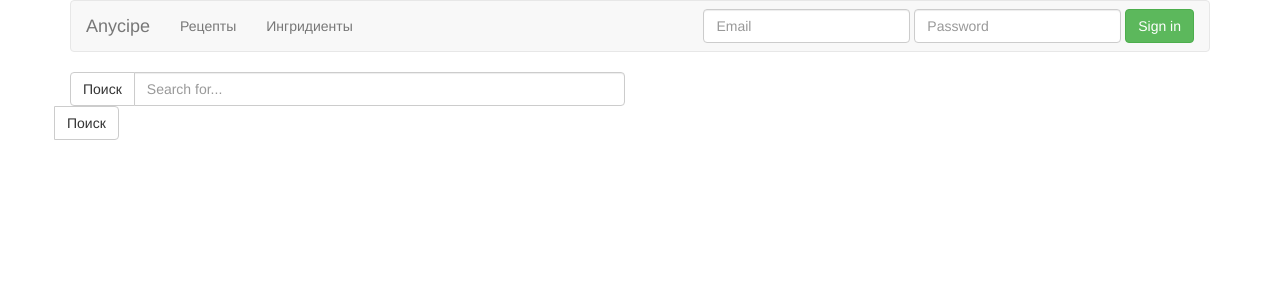
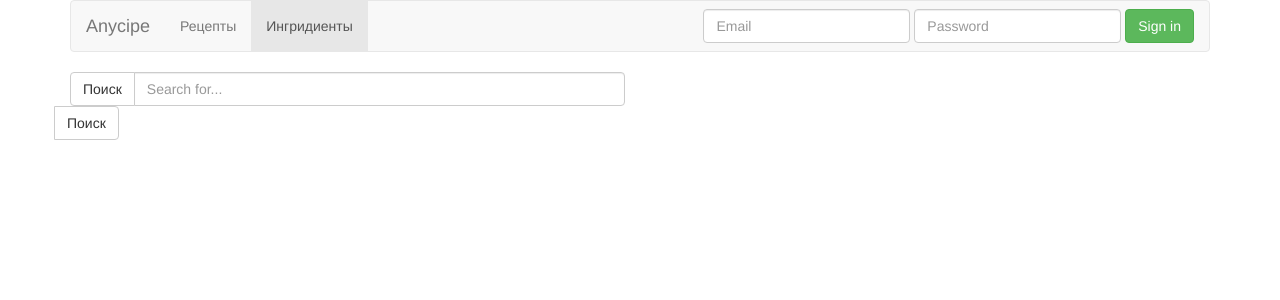
Before and after one commit to Anystat/anycipeWeb, a Django app: page /ingridients/ in a window 1280 px wide. Shown: the top 300 px of the page. Run offline with Django 3.2, Linux system fonts and the light colour scheme; data that the repository does not hold is empty; some libraries are stand-ins or nearby versions.

Commit message:
change render and add active link in nav

```diff
--- a/recipe/views.py
+++ b/recipe/views.py
@@ -19,14 +19,16 @@ def recipe_list(request):
 
     if args['query']:
         args['recipe_list'] = r.get_recipe_with_ingr(args['query'])
-    return render_to_response('recipe/recipe_list.html', args)
+
+    return render(request, 'recipe/recipe_list.html', args)
 
 
 def recipe_detail(request, name):
     r = Request()
     args = {}
     args['recipe'] = r.get_recipe(name)
-    return render_to_response('recipe/recipe_detail.html', args)
+
+    return render(request, 'recipe/recipe_detail.html', args)
 
 
 def ingridients_list(request):
@@ -39,31 +41,23 @@ def ingridients_list(request):
     args.update(csrf(request))
     if request.method == 'POST':
         args['recipe_list'] = r.get_recipe_with_check(args['checks'])
-        return render_to_response('recipe/recipe_list.html', args)
 
+        return render(request, 'recipe/recipe_list.html', args)
 
     if args['query']:
         args['recipe_list'] = r.get_recipe_with_ingr(args['query'])
-        return render_to_response('recipe/recipe_list.html', args)
-    return render_to_response('recipe/ingridients_list.html', args)
+
+        return render(request, 'recipe/recipe_list.html', args)
+
+    return render(request, 'recipe/ingridients_list.html', args)
 
 
 def ingridients_detail(request, name):
     r = Request()
     args = {}
     args['ingridient'] = r.get_inrg(name)
-    return render_to_response('recipe/ingridients_detail.html', args)
 
-
-# @register.simple_tag
-# def active_page(request, view_name):
-#
-#     if not request:
-#         return ""
-#     try:
-#         return "active" if resolve(request.path_info).url_name == view_name else ""
-#     except Resolver404:
-#         return ""
+    return render(request, 'recipe/ingridients_detail.html', args)
 
 
 class Request:
--- a/templates/base.html
+++ b/templates/base.html
@@ -21,12 +21,12 @@
                 <span class="icon-bar"></span>
                 <span class="icon-bar"></span>
             </button>
-            <a class="navbar-brand" href="#">Anycipe</a>
+            <a class="navbar-brand" href="/">Anycipe</a>
         </div>
         <div class="navbar-collapse collapse">
             <ul class="nav navbar-nav">
-                <li><a class="{% if 'recipe' in request.path %}active{% endif %}" href="{% url 'recipe:recipe_list' %}">Рецепты</a></li>
-                <li><a class="{% if 'ingridients' in request.path %}active{% endif %}" href="{% url 'recipe:ingridients_list' %}">Ингридиенты</a></li>
+                <li {% ifequal request.path '/' %}class="active"{% endifequal %}><a href="{% url 'recipe:recipe_list' %}">Рецепты</a></li>
+                <li {% ifequal '/ingridients/' request.path %}class="active"{% endifequal %}><a href="{% url 'recipe:ingridients_list' %}">Ингридиенты</a></li>
             </ul>
             <form class="navbar-form navbar-right">
                 <div class="form-group">
```
